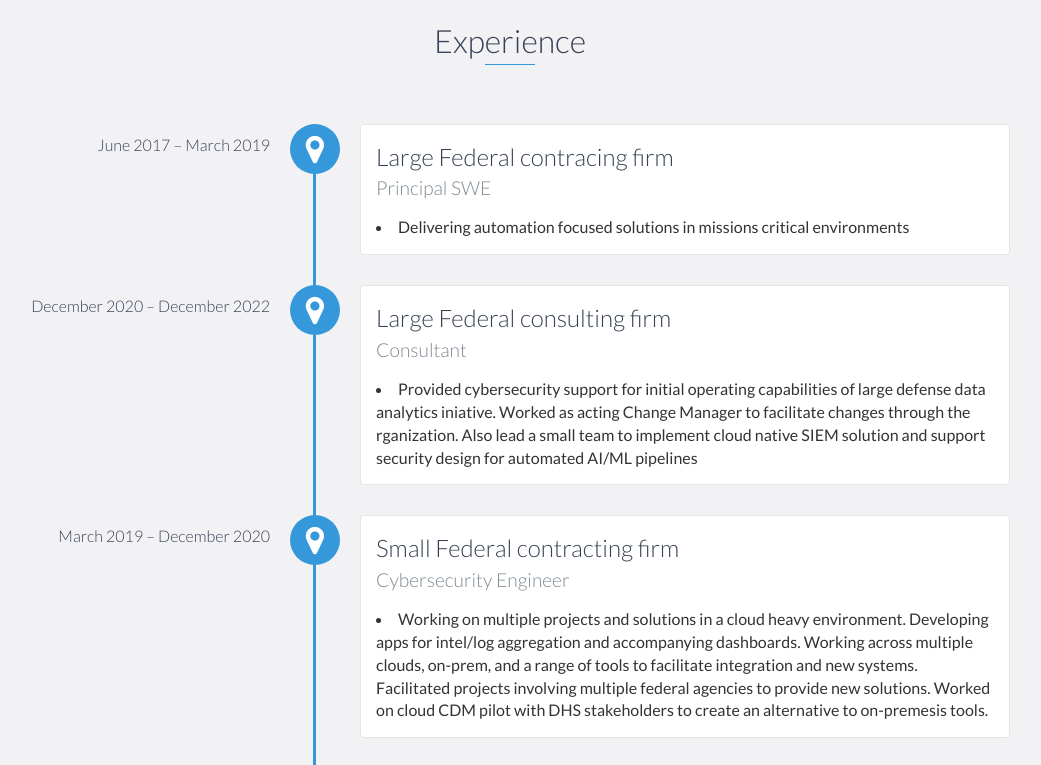
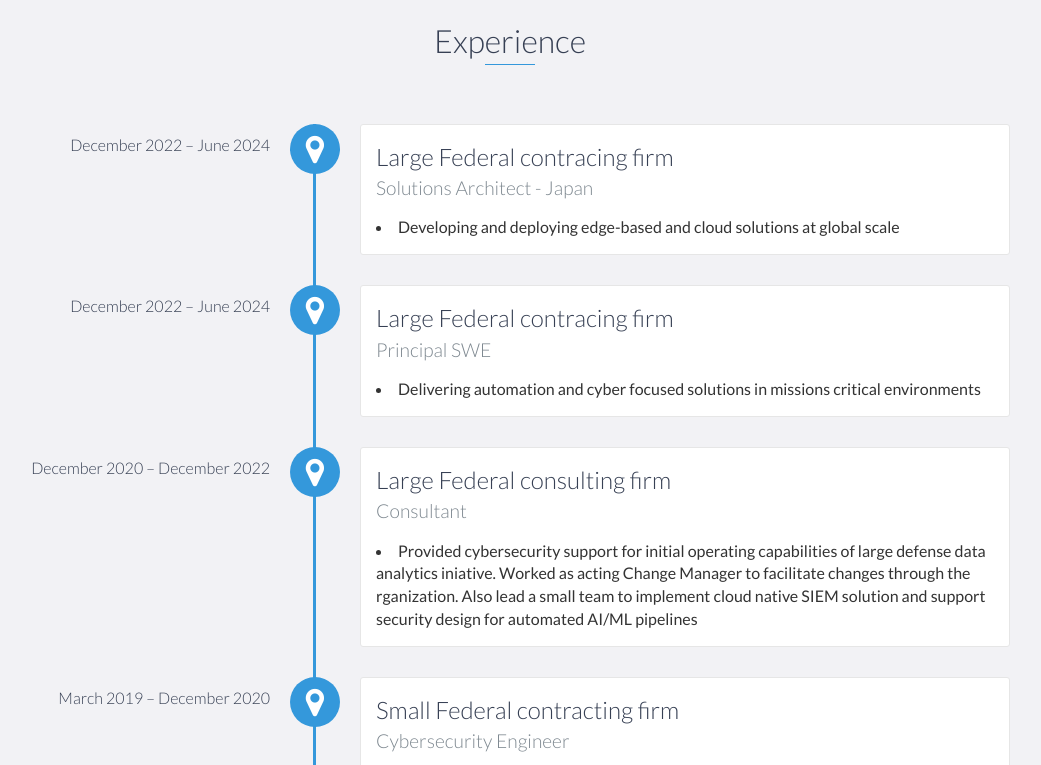
Before and after one commit to brendonts/brendonts.github.io, a website: page index.html in a window 1280 px wide. Shown: the part 1120-1885 px from the top of the page, without its empty margins (130-1171 px from the left). Drawn offline with nearby package versions, Linux system fonts and the light colour scheme; files whose address does not match are found by name.

Commit message:
Update index.html
fix HTML

```diff
--- a/index.html
+++ b/index.html
@@ -86,11 +86,20 @@
     <div id="experience" class="background-alt">
         <h2 class="heading">Experience</h2>
         <div id="experience-timeline">
-	        <div data-date="June 2017 – March 2019">
+
+	        <div data-date="December 2022 – June 2024">
+                <h3>Large Federal contracing firm</h3>
+                <h4>Solutions Architect - Japan</h4>
+                	<p>
+                    	<li>Developing and deploying edge-based and cloud solutions at global scale</li>
+                	</p>
+            </div>
+
+	        <div data-date="December 2022 – June 2024">
                 <h3>Large Federal contracing firm</h3>
                 <h4>Principal SWE</h4>
                 	<p>
-                    	<li>Delivering automation focused solutions in missions critical environments</li>
+                    	<li>Delivering automation and cyber focused solutions in missions critical environments</li>
                 	</p>
             </div>
 
@@ -165,7 +174,7 @@
             <div class="row">
                 <div class="project shadow-large">
                     <div class="project-image">
-                        <img src="mesh.jpg" />
+                        <img src="mesh.JPG" />
                     </div>
                     <!-- End .project-image -->
                     <div class="project-info">
```
